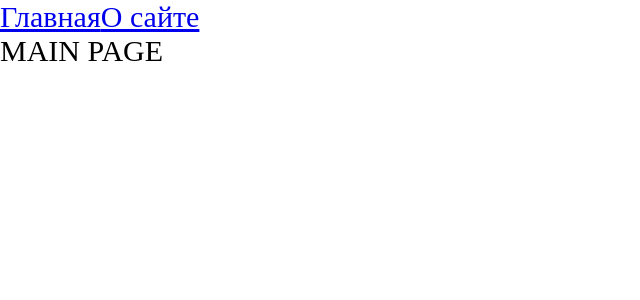
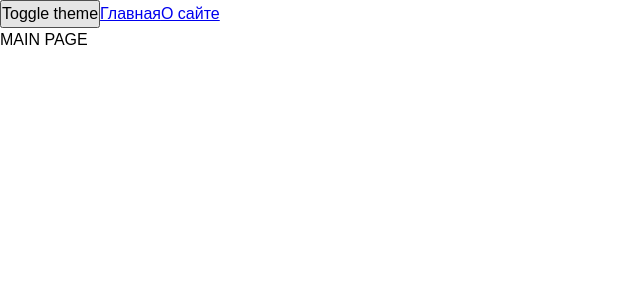
Before and after one commit to labunets/fsd-project, a React app: page / in a window 1280 px wide. Shown: the top 300 px of the page, without its empty margins (0-640 px from the left). Built offline with nearby package versions, Linux system fonts and the light colour scheme.

Commit message:
styles, themes

```diff
--- a/package.json
+++ b/package.json
@@ -1,6 +1,6 @@
 {
   "name": "fsd-project",
-  "version": "1.0.6",
+  "version": "1.0.7",
   "description": "FSD practice",
   "main": "index.js",
   "scripts": {
--- a/src/App.tsx
+++ b/src/App.tsx
@@ -1,12 +1,17 @@
-import React, {Suspense} from 'react';
+import React, {Suspense, useContext, useState} from 'react';
 import {Link, Route, Routes} from 'react-router-dom';
-import './index.scss';
+import './styles/index.scss';
 import {AboutPageAsync} from "./pages/AboutPage/AboutPage.async";
 import {MainPageAsync} from "./pages/MainPage/MainPage.async";
+import {Theme, ThemeContext} from "./theme/ThemeContext";
+import {useTheme} from "./theme/useTheme";
 
 const App = () => {
+    const {theme, toggleTheme} = useTheme();
+
     return (
-        <div className="app">
+        <div className={`app ${theme}`}>
+            <button onClick={toggleTheme}>Toggle theme</button>
             <Link to={'/'}>Главная</Link>
             <Link to={'/about'}>О сайте</Link>
             <Suspense fallback={<div>Loading...</div>}>
--- a/src/index.scss
+++ /dev/null
@@ -1,9 +0,0 @@
-* {
-  margin: 0;
-  padding: 0;
-  box-sizing: border-box;
-}
-
-.app {
-  font-size: 30px;
-}
--- a/src/index.tsx
+++ b/src/index.tsx
@@ -1,10 +1,13 @@
 import {render} from "react-dom";
 import App from "./App";
 import {BrowserRouter} from "react-router-dom";
+import ThemeProvider from "./theme/ThemeProvider";
 
 render(
     <BrowserRouter>
-        <App/>
+        <ThemeProvider>
+            <App/>
+        </ThemeProvider>
     </BrowserRouter>,
     document.getElementById('root')
 )
--- /dev/null
+++ b/src/styles/index.scss
@@ -0,0 +1,14 @@
+@import "reset";
+@import "variables/global";
+@import "themes/light";
+@import "themes/dark";
+
+
+.app {
+    font: var(--font-m);
+
+    background-color: var(--bg-color);
+    color: var(--primary-color);
+
+    min-height: 100vh;
+}
--- /dev/null
+++ b/src/styles/reset.scss
@@ -0,0 +1,13 @@
+* {
+  margin: 0;
+  padding: 0;
+  box-sizing: border-box;
+}
+
+input,
+button,
+textarea,
+select {
+  margin: 0;
+  font: inherit;
+}
--- /dev/null
+++ b/src/styles/themes/dark.scss
@@ -0,0 +1,6 @@
+.app.dark {
+    --bg-color: #212529;
+
+    --primary-color: #FFF;
+    --secondary-color: #c7c7c7;
+}
--- /dev/null
+++ b/src/styles/themes/light.scss
@@ -0,0 +1,6 @@
+.app.light {
+    --bg-color: #FFF;
+
+    --primary-color: #000;
+    --secondary-color: #212529;
+}
--- /dev/null
+++ b/src/styles/variables/global.scss
@@ -0,0 +1,11 @@
+:root {
+    --font-family-main: Arial, Helvetica, sans-serif;
+
+    --font-size-m: 16px;
+    --font-line-m: 1.5;
+    --font-m: var(--font-size-m)/var(--font-line-m) var(--font-family-main);
+
+    --font-size-l: 24px;
+    --font-line-l: 1.5;
+    --font-l: var(--font-size-l)/var(--font-line-l) var(--font-family-main);
+}
--- /dev/null
+++ b/src/theme/ThemeContext.ts
@@ -0,0 +1,15 @@
+import { createContext } from "react";
+
+export enum Theme {
+    LIGHT = 'light',
+    DARK = 'dark',
+}
+
+export interface ThemeContextProps {
+    theme?: Theme;
+    setTheme?: (theme: Theme) => void;
+}
+
+export const ThemeContext = createContext<ThemeContextProps>({});
+
+export const LOCAL_STORAGE_THEME_KEY = 'theme';
--- /dev/null
+++ b/src/theme/ThemeProvider.tsx
@@ -0,0 +1,25 @@
+import React, {FC, useMemo, useState} from 'react';
+import {LOCAL_STORAGE_THEME_KEY, Theme, ThemeContext} from "./ThemeContext";
+
+const defaultTheme = localStorage.getItem(LOCAL_STORAGE_THEME_KEY) as Theme || Theme.LIGHT;
+
+const ThemeProvider: FC = ({children}) => {
+    const [theme, setTheme] = useState<Theme>(defaultTheme);
+
+    const defaultProps = useMemo(() => {
+        return {
+            theme: theme,
+            setTheme: setTheme,
+        };
+    }, [theme]);
+
+    return (
+        <div>
+            <ThemeContext.Provider value={defaultProps}>
+                {children}
+            </ThemeContext.Provider>
+        </div>
+    );
+};
+
+export default ThemeProvider;
--- /dev/null
+++ b/src/theme/useTheme.ts
@@ -0,0 +1,24 @@
+import {LOCAL_STORAGE_THEME_KEY, Theme, ThemeContext} from "./ThemeContext";
+import {useContext} from "react";
+
+interface UseThemeResult {
+    toggleTheme: () => void;
+    theme: Theme;
+}
+
+export function useTheme(): UseThemeResult {
+    const {theme, setTheme} = useContext(ThemeContext);
+
+    const toggleTheme = () => {
+        const newTheme = theme === Theme.LIGHT ? Theme.DARK : Theme.LIGHT;
+
+        setTheme(newTheme);
+
+        localStorage.setItem(LOCAL_STORAGE_THEME_KEY, newTheme);
+    }
+
+    return {
+        toggleTheme,
+        theme,
+    }
+}
```
Also changed, not shown: 1 other file (tests, documents, lock files or other folders).
